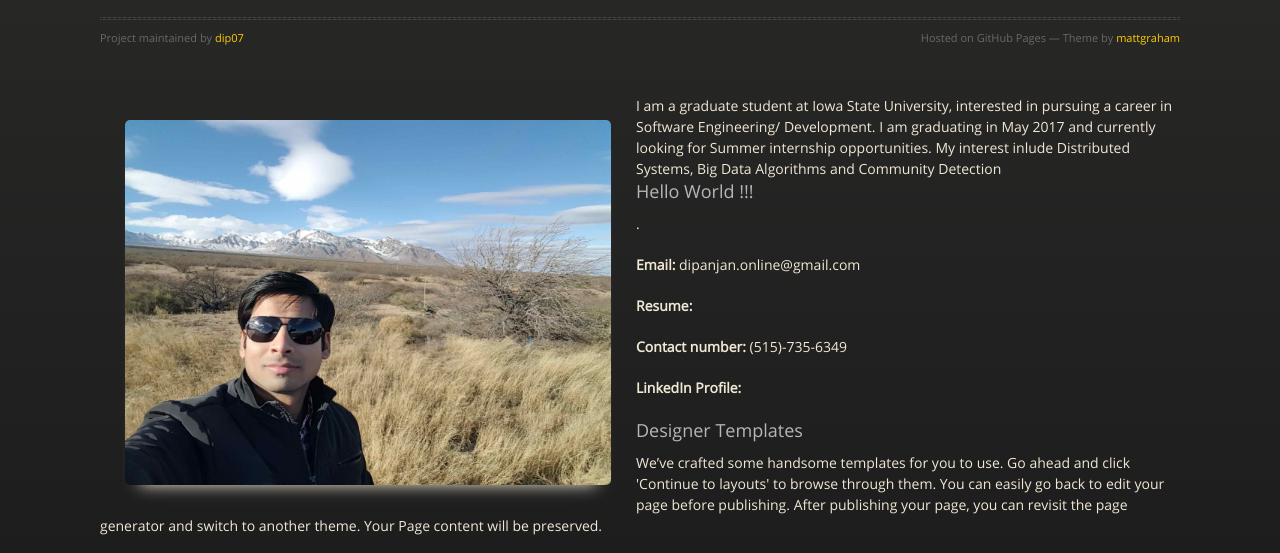
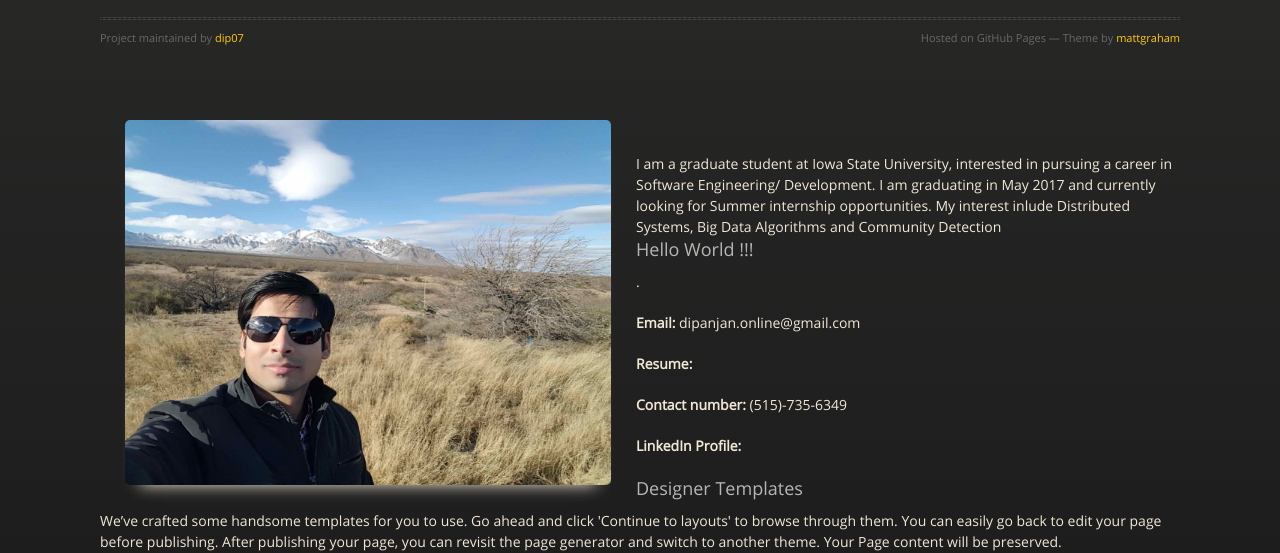
Before and after one commit to dip07/dip07.github.io, a plain HTML site: page index.html in a window 1280 px wide. Shown: the part 176-729 px from the top of the page. Drawn offline with nearby package versions, Linux system fonts and the light colour scheme.

Commit message:
update pic

```diff
--- a/index.html
+++ b/index.html
@@ -38,7 +38,7 @@
 
           <img src="images/profile_pic_1.jpg" alt="Dipanjan Karmakar" style="box-shadow: 0 15px 15px -15px; border-radius: 5px; max-width: 45%; float: left; margin: 25px;">
         </div>
-        <div style="margin-top: 2%;">
+        <div style="margin-top: 10%;">
            I am a graduate student at Iowa State University, interested in pursuing a career in Software Engineering/ Development. I am graduating in May 2017 and currently looking for Summer internship opportunities. My interest inlude Distributed Systems, Big Data Algorithms and Community Detection
 
         </div>
```
